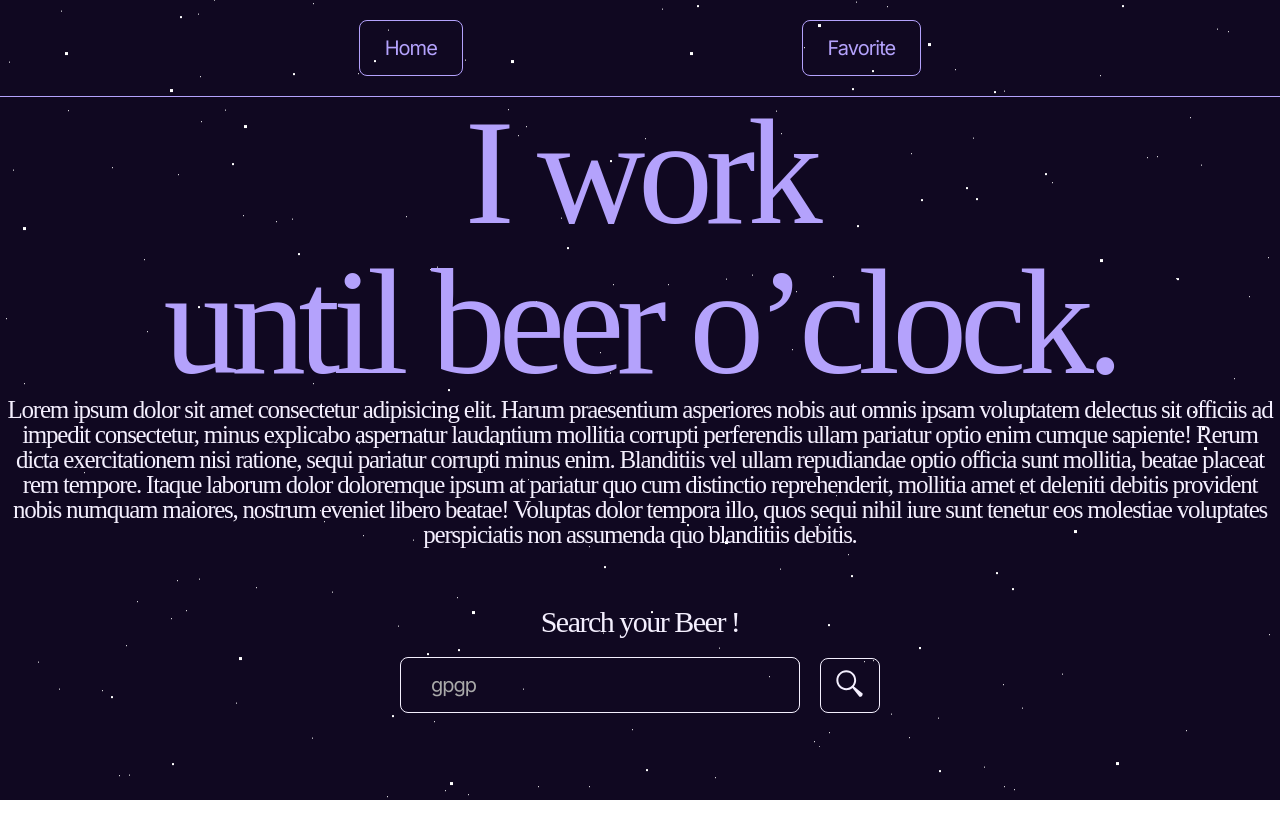
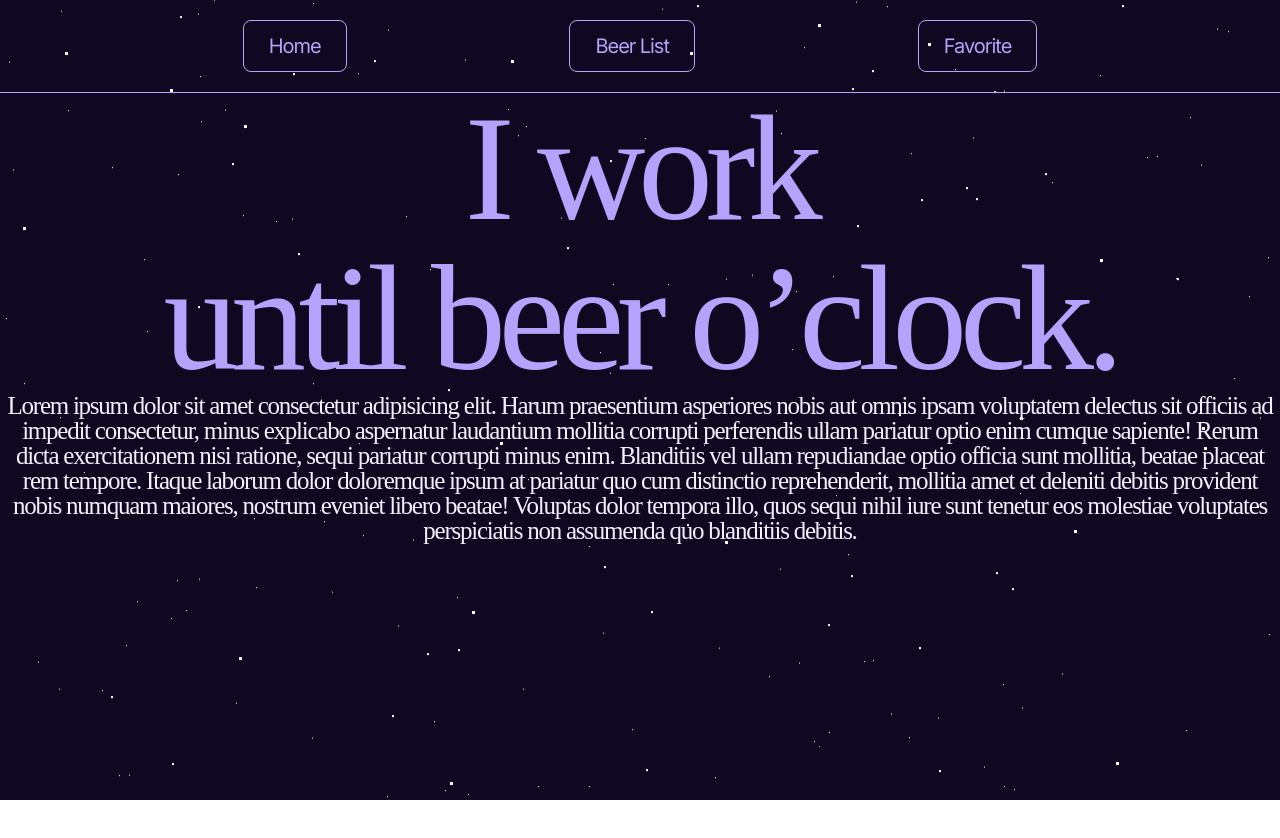
Before and after one commit to seolhyelin/Beer_App, a React (Create React App) app: page / in a window 1280 px wide. Shown: the top 838 px of the page. Built offline with nearby package versions, Linux system fonts and the light colour scheme; a web font is replaced by a local one.

Commit message:
add: 헤더 버튼 호버기능

```diff
--- a/src/components/Header/header.module.scss
+++ b/src/components/Header/header.module.scss
@@ -15,5 +15,10 @@ header {
     background-color: inherit;
     border: 1px solid colors.$POINT;
     border-radius: 8px;
+
+    &:hover {
+      color: colors.$THEME;
+      background-color: colors.$POINT;
+    }
   }
 }
--- a/src/components/Header/index.tsx
+++ b/src/components/Header/index.tsx
@@ -1,14 +1,18 @@
+import { NavLink } from 'react-router-dom';
 import styles from './header.module.scss';
 
 const Header = () => {
   return (
     <header>
-      <button type='button' className={styles.headerButton}>
+      <NavLink to='/' className={styles.headerButton}>
         Home
-      </button>
-      <button type='button' className={styles.headerButton}>
+      </NavLink>
+      <NavLink to='list' className={styles.headerButton}>
+        Beer List
+      </NavLink>
+      <NavLink to='favorite' className={styles.headerButton}>
         Favorite
-      </button>
+      </NavLink>
     </header>
   );
 };
--- a/src/routes/HomePage/homePage.module.scss
+++ b/src/routes/HomePage/homePage.module.scss
@@ -21,48 +21,4 @@ main {
       color: colors.$TEXT;
     }
   }
-
-  .searchContainer {
-    display: flex;
-    flex-direction: column;
-    text-align: center;
-
-    label {
-      margin-bottom: 20px;
-      font-size: 30px;
-      color: colors.$TEXT;
-    }
-
-    .searchBar {
-      display: flex;
-      align-items: center;
-      margin: 0 auto;
-
-      input {
-        width: 400px;
-        padding: 15px 30px;
-        margin-right: 20px;
-        font-size: 20px;
-        color: colors.$GRAYA;
-        border: 1px solid colors.$TEXT;
-        border-radius: 8px;
-
-        &::placeholder {
-          color: colors.$GRAYA;
-        }
-      }
-
-      button {
-        width: 60px;
-        height: 55px;
-        border: 1px solid colors.$TEXT;
-        border-radius: 8px;
-
-        .searchIcon {
-          width: 30px;
-          fill: colors.$TEXT;
-        }
-      }
-    }
-  }
 }
--- a/src/routes/HomePage/index.tsx
+++ b/src/routes/HomePage/index.tsx
@@ -18,15 +18,6 @@ const HomePage = () => {
           quos sequi nihil iure sunt tenetur eos molestiae voluptates perspiciatis non assumenda quo blanditiis debitis.
         </span>
       </section>
-      <section className={styles.searchContainer}>
-        <label htmlFor='beer'>Search your Beer !</label>
-        <div className={styles.searchBar}>
-          <input id='beer' placeholder='gpgp' />
-          <button type='button'>
-            <Search className={styles.searchIcon} />
-          </button>
-        </div>
-      </section>
     </main>
   );
 };
```
Also changed, not shown: 1 other file (tests, documents, lock files or other folders).
